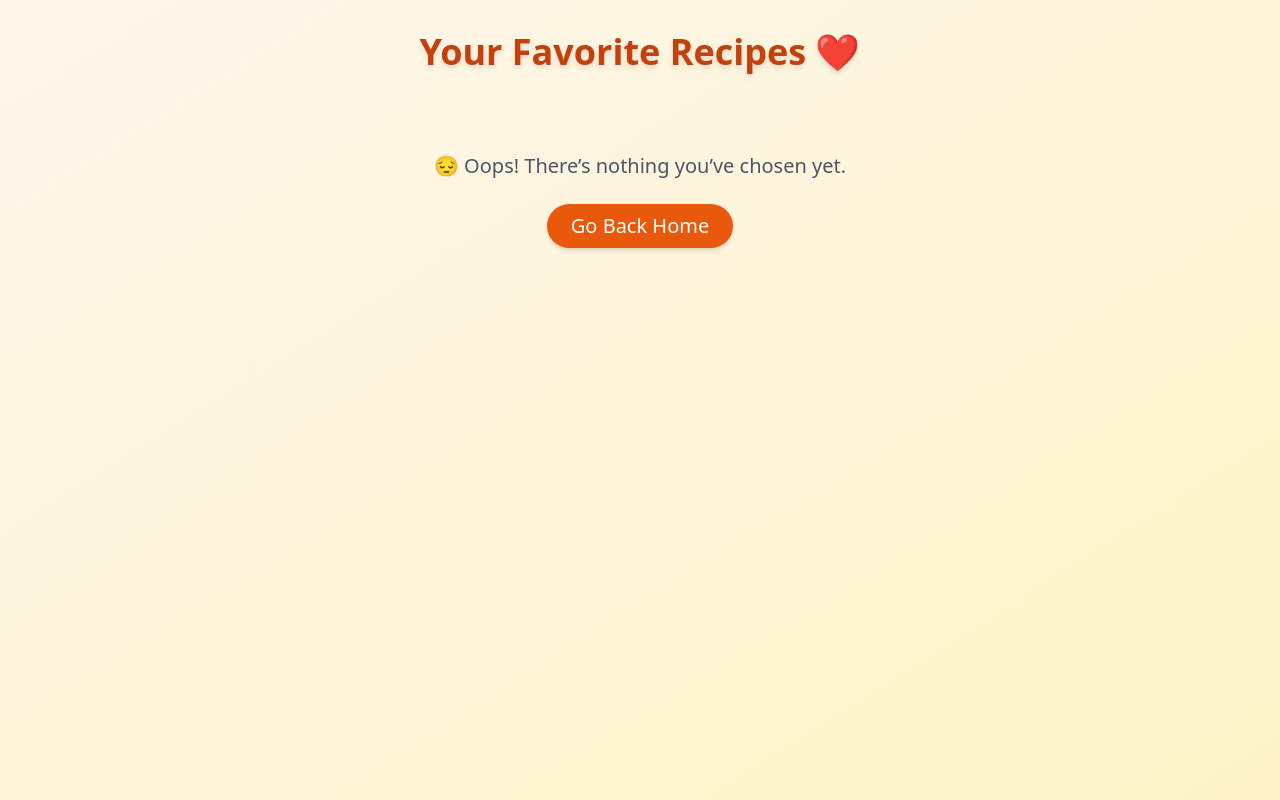
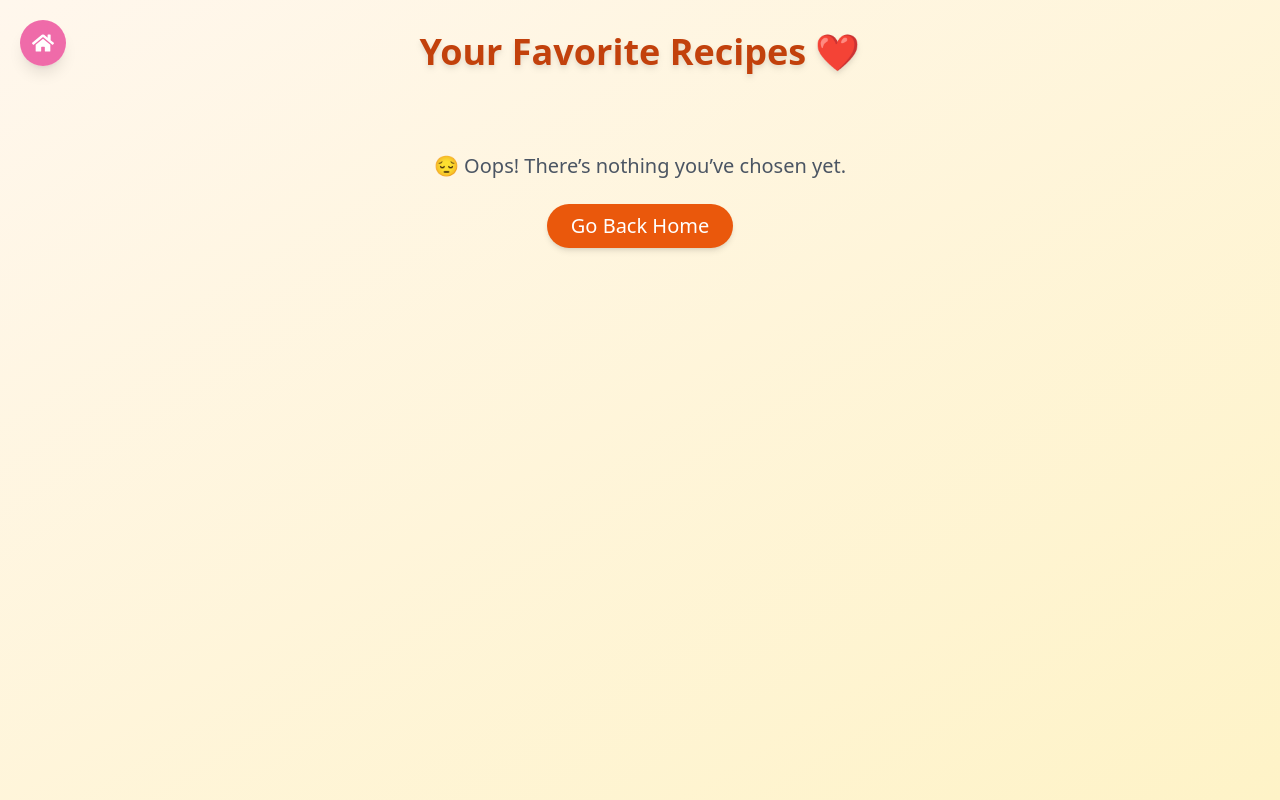
Before and after one commit to logicscienc/Cook, a React (Vite) app: page /favorites in a window 1280 px wide. Built offline with nearby package versions, Linux system fonts and the light colour scheme.

Commit message:
Sandbox snapshot commit

```diff
--- /dev/null
+++ b/src/components/HomeButton.jsx
@@ -0,0 +1,24 @@
+import React from "react";
+import { useNavigate, useLocation } from "react-router-dom";
+import { FaHome } from "react-icons/fa";
+
+export default function HomeButton() {
+  const navigate = useNavigate();
+  const location = useLocation();
+
+  // hide button on home page
+  if (location.pathname === "/") return null;
+
+  return (
+    <button
+  onClick={() => navigate("/")}
+  className="fixed top-5 left-5 z-50 bg-pink-500/80 text-white p-3 rounded-full
+             shadow-lg hover:bg-pink-600 transition-all duration-300
+             backdrop-blur-md hover:scale-110"
+  title="Go to Home"
+>
+  <FaHome size={22} />
+</button>
+
+  );
+}
--- a/src/pages/FavoritesPage.jsx
+++ b/src/pages/FavoritesPage.jsx
@@ -1,6 +1,7 @@
 // src/pages/FavoritesPage.jsx
 import React, { useEffect, useState } from "react";
 import { useNavigate } from "react-router-dom";
+import HomeButton from "../components/HomeButton";
 import { motion } from "framer-motion";
 import { toast } from "react-hot-toast";
 
@@ -26,6 +27,7 @@
 
   return (
     <div className="min-h-screen bg-gradient-to-br from-orange-50 to-amber-100 p-8">
+      <HomeButton />
       <h1 className="text-4xl font-extrabold text-center mb-10 text-orange-700 drop-shadow-md">
         Your Favorite Recipes ❤️
       </h1>
--- a/src/pages/MealsPage.jsx
+++ b/src/pages/MealsPage.jsx
@@ -1,5 +1,6 @@
 import React, { useEffect, useState } from "react";
 import RecipeList from "../components/RecipeList";
+import HomeButton from "../components/HomeButton";
 
 export default function MealsPage() {
   const [recipes, setRecipes] = useState([]);
@@ -11,8 +12,9 @@
 
   return (
     <div className="min-h-screen bg-gradient-to-b from-pink-100 to-pink-200 p-8">
+      <HomeButton/>
       <h1 className="text-3xl font-bold text-center mb-8 text-pink-700">
-         Your Recipes
+        Your Recipes
       </h1>
 
       {recipes.length > 0 ? (
--- a/src/pages/RecipeDetails.jsx
+++ b/src/pages/RecipeDetails.jsx
@@ -1,5 +1,6 @@
 import React, { useEffect, useState } from "react";
 import { useParams, useNavigate } from "react-router-dom";
+import HomeButton from "../components/HomeButton";
 import toast from "react-hot-toast";
 import { FaRegHeart } from "react-icons/fa6";
 import { FaHeart } from "react-icons/fa6";
@@ -140,7 +141,8 @@
 
   return (
     <div className="relative min-h-screen overflow-hidden text-gray-800">
-      {/* 🍕 Animated Gradient Background */}
+      {/* Animated Gradient Background */}
+      <HomeButton />
       <motion.div
         className="absolute inset-0 z-0"
         animate={{
@@ -275,7 +277,9 @@
                         animate={isAnimating ? { scale: [1, 1.3, 1] } : {}}
                         transition={{ duration: 0.6 }}
                       >
-    {favorites.some((fav) => fav.idMeal === recipe.idMeal) ? (
+                        {favorites.some(
+                          (fav) => fav.idMeal === recipe.idMeal
+                        ) ? (
                           <FaHeart className="w-8 h-8 text-pink-500 drop-shadow-md" />
                         ) : (
                           <FaRegHeart className="w-8 h-8 text-pink-400 hover:text-pink-500 transition-colors" />
@@ -300,7 +304,6 @@
                           : "Favorite"}
                       </motion.span>
                     </div>
-
                   </motion.button>
                 </div>
               </div>
```
Lines whose indentation alone changed are shown as unchanged.
